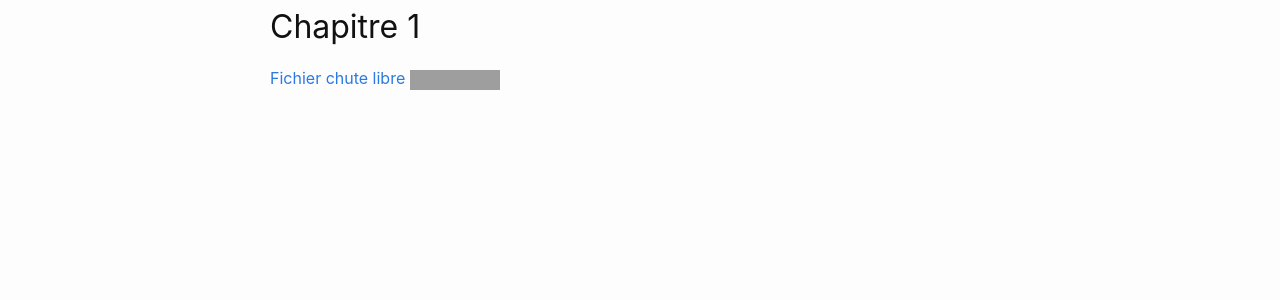
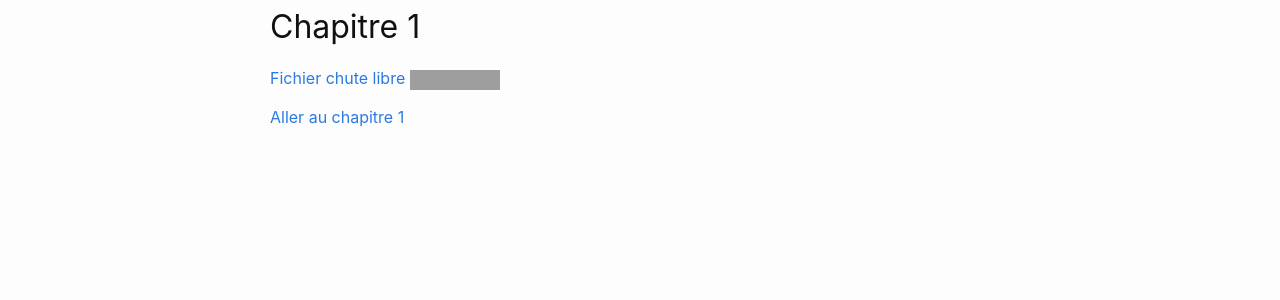
Before and after one commit to dmarsollier/Mon-site, a Jekyll site: the page built from seconde.md, in a window 1280 px wide. Shown: the part 251-551 px from the top of the page. Built offline with Jekyll 4.4.1, drawn with Linux system fonts in a browser that asks for light colours; grey boxes are pictures that could not be loaded.

Commit message:
lien interne

```diff
--- a/seconde.md
+++ b/seconde.md
@@ -4,7 +4,9 @@ title: Seconde
 ---
 Fichier seconde.md
 
-## Chapitre 1
+## Chapitre 1 {#Chap1}
 
 [Fichier chute libre](https://nbviewer.jupyter.org/github/dmarsollier/MOOC-physique-preparation-enseignement-superieur-python-nb-master/blob/master/mecanique/chute-libre-miniMOOC.ipynb){:target="_blank" }
 [![Binder](https://mybinder.org/badge_logo.svg)](https://mybinder.org/v2/gh/dmarsollier/MOOC-physique-preparation-enseignement-superieur-python-nb-master/master?filepath=mecanique%2Fchute-libre-miniMOOC.ipynb){:target="_blank" }
+
+[Aller au chapitre 1](#Chap1)
```
